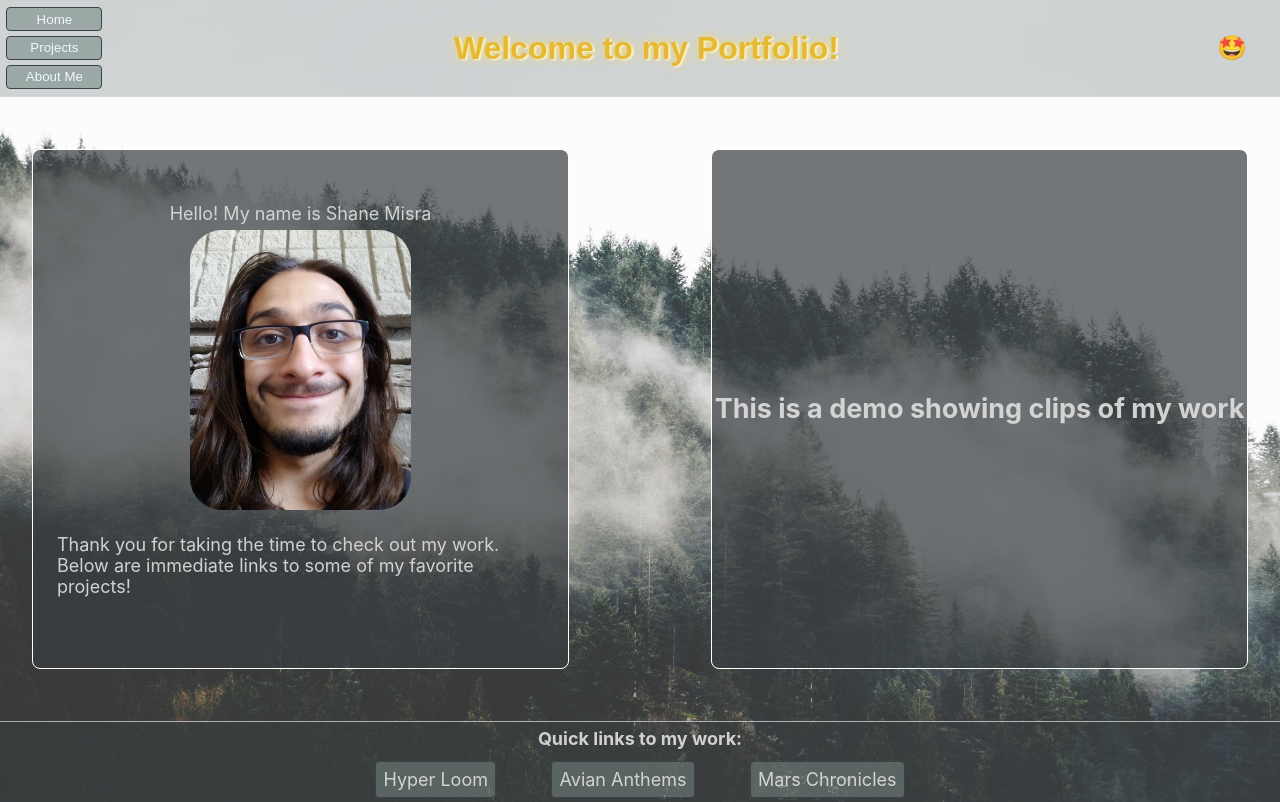
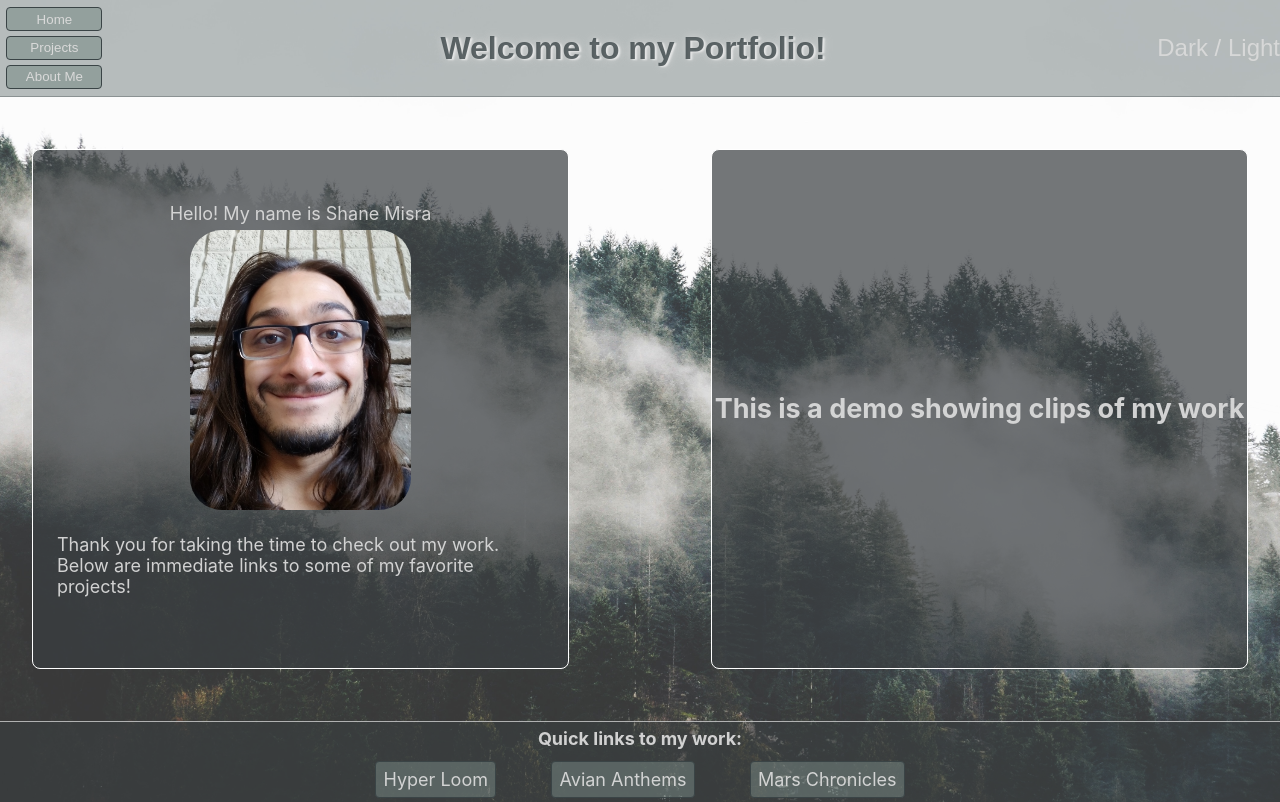
Before and after one commit to sdmisra/react-portfolio, a React (Create React App) app: page / in a window 1280 px wide. Built offline with nearby package versions, Linux system fonts and the light colour scheme; a web font is replaced by a local one.

Commit message:
publish and branch towards videos and animations!

```diff
--- a/src/components/Header/Header.css
+++ b/src/components/Header/Header.css
@@ -1,8 +1,8 @@
 .header-container {
   height: 12vh;
   width: 100vw;
-  border-bottom: .1rem rgba(217, 217, 217, 0.75) solid;
-  background-color: rgba(76, 90, 90, 0.25);
+  border-bottom: .1rem rgb(58,68,70, .35) solid;
+  background-color: rgba(76, 90, 90, 0.40);
   display: flex;
   flex-direction: row;
   justify-content: space-between;
@@ -13,8 +13,8 @@
 .header-title {
   margin-left: 7rem;
   margin-right: 7rem;
-  color: rgb(230, 185, 51);
-  text-shadow: rgb(246, 218, 104) 1px 0 10px, 2px 1px 2px rgb(255, 255, 255);
+  color: rgb(58,68,70, .80);
+  text-shadow: rgba(217, 217, 217, 0.95) 1px 0 10px, 2px 1px 2px rgb(255, 255, 255, .75);
   font-family: 'Whois', sans-serif;
   font-size: 2rem;
 }
@@ -31,14 +31,14 @@
   min-width: 6rem;
   max-width: 8rem;
   background-color: rgb(130,146,142, .65);
-  color: aliceblue;
+  color: rgba(217, 217, 217, 0.95);
   border: .05rem rgb(58,68,70) solid;
   border-radius: .25rem;
   margin: .15rem;
 }
 
 .nav-button:hover {
-  background-color: rgb(130,146,142, .85);
+  background-color: rgba(120, 135, 131, 0.85);
 }
 
 .header-toggle {
@@ -53,6 +53,6 @@
 }
 
 .link {
-  color: aliceblue;
+  color: rgb(217, 217, 217);
   text-decoration: none;
 }
--- a/src/components/Header/Header.js
+++ b/src/components/Header/Header.js
@@ -28,7 +28,7 @@ const Header = ()=> {
       {location.pathname === '/aboutme' &&<h2 className='header-title'>      Thank you for checking out my site:</h2>}
       <div className='header-toggle'>
         <span className='toggle-text'>
-        🤩
+        Dark / Light
         </span>
       </div>
     </header>
```
